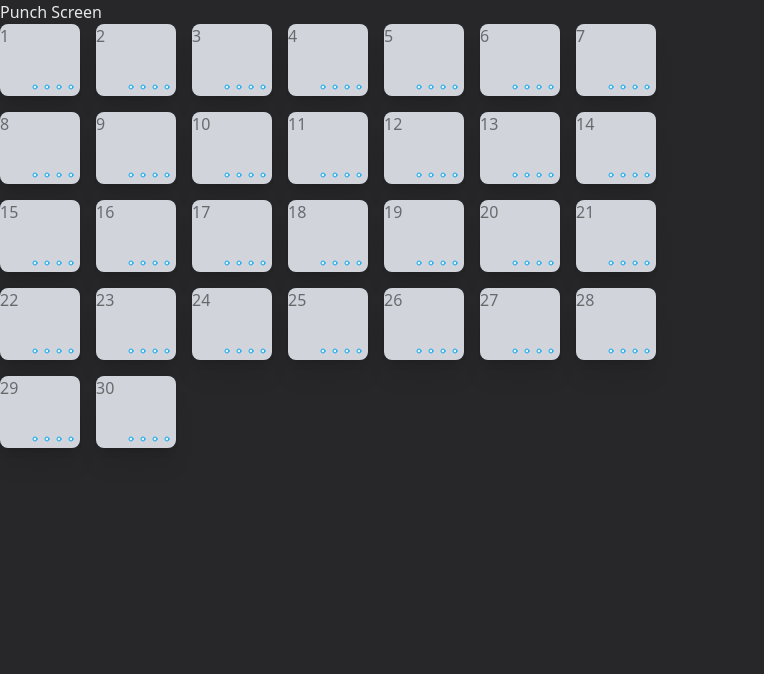
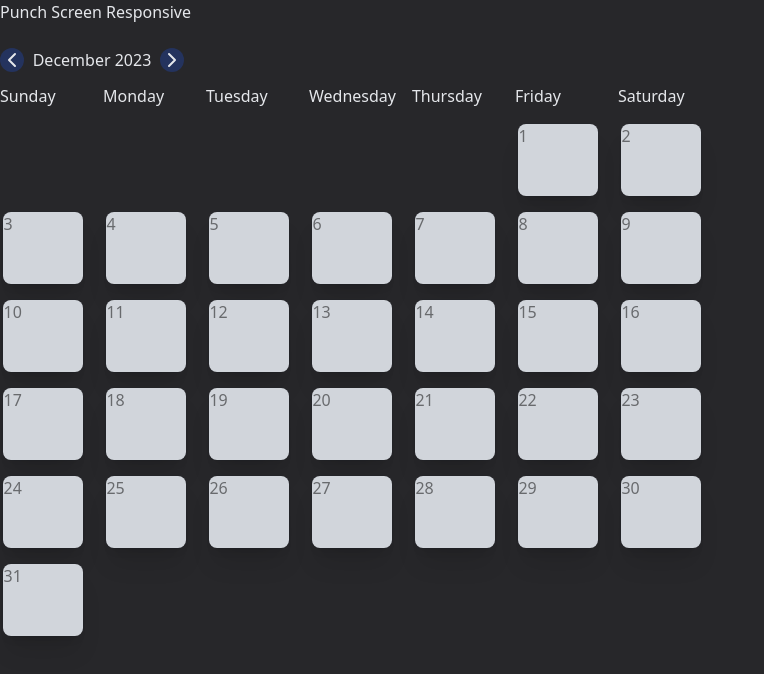
Before and after one commit to matheusrotta7/punchyjs, a Next.js app: page /punchscreen in a window 1280 px wide. Shown: the top 674 px of the page, without its empty margins (0-764 px from the left). Built offline with nearby package versions, Linux system fonts and the light colour scheme.

Commit message:
return everything to punchscreen page and add fetch punches from backend! First integration with backendgit status

```diff
--- a/src/app/components/DateBox.jsx
+++ b/src/app/components/DateBox.jsx
@@ -2,16 +2,61 @@ import LittlePunchCircle from "./LittlePunchCircle";
 
 
 export default function DateBox (props) {
+
+    function renderPunchCircles() {
+        // console.log("punchList: " + props.punchList)
+        // console.log("punchlist[0]", props.punchList[0])
+
+        var punchList = props.punchList
+
+        console.log("hello")
+        console.log(punchList)
+        // console.log(typeof punchList[0].timestamp)
+        // console.log(punchList[0].timestamp)
+        var punchCircleArray = []
+
+        if (notEmpty(punchList)) {
+            console.log("Not empty punch list")
+            var punchListForThisDay = extractThisDayPunches(punchList)
+            if (notEmpty(punchListForThisDay)) {
+                console.log("Not empty punch list for this day")
+                for (let i = 0; i < punchList.length; i++) {
+                    punchCircleArray.push(<LittlePunchCircle/>)
+                }
+            }
+        }
+        return punchCircleArray
+    }
+
     return (
         <div className="relative bg-gray-300 px-6 pt-10 pb-8 shadow-xl ring-1 ring-gray-900/5 sm:mx-auto sm:max-w-lg sm:rounded-lg sm:px-10">
             <div className="absolute left-0 top-0 text-black/50">{props.day}</div>
             <div className="absolute right-0 bottom-0 flex">
+                {renderPunchCircles()}
 
-                <LittlePunchCircle/>
-                <LittlePunchCircle/>
-                <LittlePunchCircle/>
-                <LittlePunchCircle/>
             </div>
         </div>
     )
+
+    function notEmpty(punchList) {
+        return typeof punchList != "undefined" && punchList != null && punchList.length > 0;
+    }
+
+    function extractThisDayPunches(punchList) {
+
+        var resultArray = []
+
+        for (let i = 0; i < punchList.length; i++) {
+            const curPunch = punchList[i];
+            const curDayStr = curPunch.timestamp.split(" ")[0].split("-")[2];
+            console.log("mega split yo " + curDayStr)
+            var curDay = parseInt(curDayStr)
+            if (props.day === curDay) {
+                resultArray.push(curPunch)
+            }
+
+        }
+
+        return resultArray
+    }
 }
--- a/src/app/punchscreen/page.jsx
+++ b/src/app/punchscreen/page.jsx
@@ -1,30 +1,119 @@
+'use client';
+
+import { ChevronLeft, ChevronRight } from "lucide-react";
 import DateBox from "../components/DateBox";
+import dateUtils from "../utils/DateUtils";
+import MonthYearHeader from "../components/MonthYearHeader";
+import { useState } from "react";
+import {getPunches} from '../services/PunchService'
 
+export default function punchScreen() {
+
+
+
+    const [curMonth, updateCurMonth] = useState(11)
+    const [curYear, updateCurYear] = useState(2023)
+    const [punchList, updatePunchList] = useState(0)
+
+    const fetchPunches = () => {
+        getPunches(2, curMonth, curYear)
+          .then(punches => {
+            console.log(punches)
+            updatePunchList(punches);
+          });
+      }
+
+    function goBackOneMonth() {
+        console.log(curMonth)
+        console.log(curYear)
+        const auxMonth = curMonth - 1;
+        if (auxMonth === -1) {
+            updateCurYear(curYear-1)
+            updateCurMonth(11)
+        } else {
+            updateCurMonth(auxMonth)
+        }
+        fetchPunches()
+    }
+
+    function goForwardOneMonth() {
+        console.log(curMonth)
+        console.log(curYear)
+        const auxMonth = curMonth + 1;
+        if (auxMonth === 12) {
+            updateCurYear(curYear+1)
+            updateCurMonth(0)
+        } else {
+            updateCurMonth(auxMonth)
+        }
+        fetchPunches()
+    }
+
+    function pushDayOneToAppropriateWeekDay() {
+        var weekDay = dateUtils.getWeekDayOfFirstDayOfMonth(curMonth, curYear)
+        console.log("Week day of day one: " + weekDay)
+
+        var spanArray = []
+
+        for (let i = 0; i < weekDay; i++) {
+            spanArray.push(<span key={i} className="invisible">.</span>)
+        }
+        return spanArray
+    }
 
     function arrayOfDateBoxes() {
 
+        console.log("Hello")
+
         var result = []
-    for (let i = 1; i<=30; i++) {
+        const lastDay = dateUtils.getLastDayForAMonthYear(curMonth, curYear);
+        console.log("lastDay: " + lastDay)
+        for (let i = 1; i<=lastDay; i++) {
             result.push(<DateBox
                 key={i}
                 day={i}
+                punchList={punchList}
                 ></DateBox>)
         }
 
         return result;
     }
 
-export default function punchScreen() {
-
-
-
     return (
 
         <>
-            <h1 className="text-gray-200">Punch Screen</h1>
+            <h1 className="text-gray-200">Punch Screen Responsive</h1>
+            <div className="text-gray-200 mt-6">
+                <div className="flex mb-3 ">
+                    <button className="rounded-full bg-blue-700/30 mr-1"
+                            onClick={goBackOneMonth}
+                            >
+                        <ChevronLeft/>
+                    </button>
+                    <MonthYearHeader
+                        month={curMonth}
+                        year={curYear}
+                        />
+                    <button className="rounded-full bg-blue-700/30 ml-1"
+                            onClick={goForwardOneMonth}
+                            >
+                        <ChevronRight/>
+                    </button>
+
+                </div>
                 <span className="inline-grid grid-cols-7 gap-4">
+                    <span>Sunday</span>
+                    <span>Monday</span>
+                    <span>Tuesday</span>
+                    <span>Wednesday</span>
+                    <span>Thursday</span>
+                    <span>Friday</span>
+                    <span>Saturday</span>
+                    {pushDayOneToAppropriateWeekDay()}
                     {arrayOfDateBoxes()}
                 </span>
+
+            </div>
         </>
     )
 
--- a/src/app/punchscreenResponsive/page.jsx
+++ /dev/null
@@ -1,116 +0,0 @@
-'use client';
-
-import { ChevronLeft, ChevronRight } from "lucide-react";
-import DateBox from "../components/DateBox";
-import dateUtils from "../utils/DateUtils";
-import MonthYearHeader from "../components/MonthYearHeader";
-import { useState } from "react";
-
-
-
-
-
-
-
-
-
-
-export default function punchScreenResponsive() {
-
-
-
-    const [curMonth, updateCurMonth] = useState(0)
-    const [curYear, updateCurYear] = useState(2023)
-
-    function goBackOneMonth() {
-        console.log(curMonth)
-        console.log(curYear)
-        const auxMonth = curMonth - 1;
-        if (auxMonth === -1) {
-            updateCurYear(curYear-1)
-            updateCurMonth(11)
-        } else {
-            updateCurMonth(auxMonth)
-        }
-    }
-
-    function goForwardOneMonth() {
-        console.log(curMonth)
-        console.log(curYear)
-        const auxMonth = curMonth + 1;
-        if (auxMonth === 12) {
-            updateCurYear(curYear+1)
-            updateCurMonth(0)
-        } else {
-            updateCurMonth(auxMonth)
-        }
-    }
-
-    function pushDayOneToAppropriateWeekDay() {
-        var weekDay = dateUtils.getWeekDayOfFirstDayOfMonth(curMonth, curYear)
-        console.log("Week day of day one: " + weekDay)
-
-        var spanArray = []
-
-        for (let i = 0; i < weekDay; i++) {
-            spanArray.push(<span className="invisible">.</span>)
-        }
-        return spanArray
-    }
-
-    function arrayOfDateBoxes() {
-
-        console.log("Hello")
-
-        var result = []
-        const lastDay = dateUtils.getLastDayForAMonthYear(curMonth, curYear);
-        console.log("lastDay: " + lastDay)
-        for (let i = 1; i<=lastDay; i++) {
-            result.push(<DateBox
-                key={i}
-                day={i}
-                ></DateBox>)
-        }
-
-        return result;
-    }
-
-    return (
-
-        <>
-            <h1 className="text-gray-200">Punch Screen Responsive</h1>
-            <div className="text-gray-200 mt-6">
-                <div className="flex mb-3 ">
-                    <button className="rounded-full bg-blue-700/30 mr-1"
-                            onClick={goBackOneMonth}
-                            >
-                        <ChevronLeft/>
-                    </button>
-                    <MonthYearHeader
-                        month={curMonth}
-                        year={curYear}
-                        />
-                    <button className="rounded-full bg-blue-700/30 ml-1"
-                            onClick={goForwardOneMonth}
-                            >
-                        <ChevronRight/>
-                    </button>
-
-                </div>
-                <span className="inline-grid grid-cols-7 gap-4">
-                    <span>Sunday</span>
-                    <span>Monday</span>
-                    <span>Tuesday</span>
-                    <span>Wednesday</span>
-                    <span>Thursday</span>
-                    <span>Friday</span>
-                    <span>Saturday</span>
-                    {pushDayOneToAppropriateWeekDay()}
-                    {arrayOfDateBoxes()}
-                </span>
-
-            </div>
-        </>
-    )
-
-}
--- a/src/app/services/PunchService.js
+++ b/src/app/services/PunchService.js
@@ -1,12 +1,19 @@
-export async function getPunches(employeeId, month) {
+export async function getPunches(employeeId, month, year) {
 
     try{
-        const response = await fetch('localhost:8080/punchSearch', {
+        const response = await fetch('http://localhost:8080/punchSearch', {
             method: 'POST',
-            headers: {'Content-Type': 'application/json'},
+            mode: "cors",
+            headers: {
+                'Content-Type': 'application/json',
+                'Access-Control-Allow-Origin': '*', // Allow requests from any origin
+                'Access-Control-Allow-Methods': 'GET, POST', // Allow GET and POST methods
+                'Access-Control-Allow-Headers': 'Content-Type', // Allow Content-Type header
+              },
             body: JSON.stringify({
                 employeeId: employeeId,
-                month: month
+                month: month,
+                year: year
             })
           });
         return await response.json();
```
Lines whose indentation alone changed are shown as unchanged.
